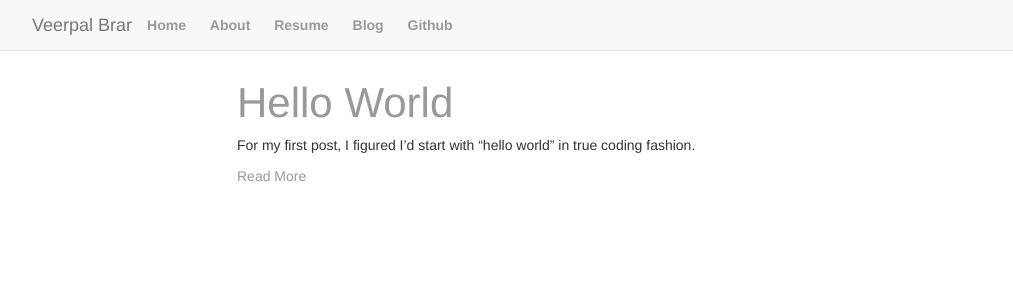
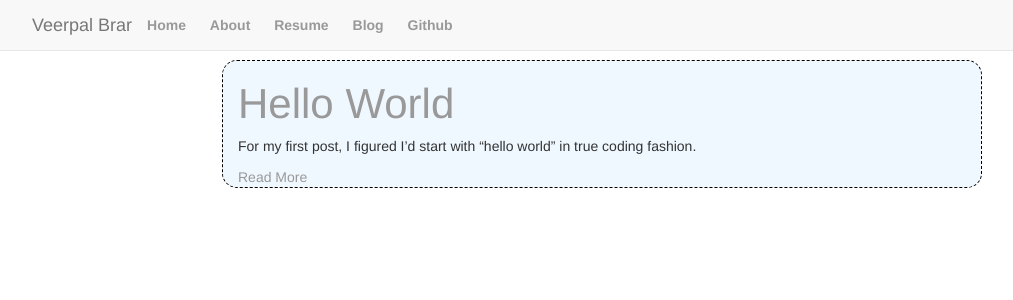
Before and after one commit to VeerpalBrar/VeerpalBrar.github.io, a Jekyll site: the page built from index.html, in a window 1280 px wide. Shown: the top 300 px of the page, without its empty margins (38-1051 px from the left). Built offline with Jekyll 4.4.1, drawn with Linux system fonts in a browser that asks for light colours.

Commit message:
Update main.css

```diff
--- a/css/main.css
+++ b/css/main.css
@@ -28,6 +28,7 @@
     font-family:'Helvetica', 'Arial', 'Sans-Serif';
     line-height: 1.4em;
     color: #333;
+    font-size:1em;
 }
 footer {
     border-top: 1px solid #d5d5d5;
@@ -43,13 +44,16 @@
     list-style: none;
 }
 
+
+h1 {
+   color:#0d81af;
+}
+
 .blurb {
-    position:fixed;
-    width:300px;
-    padding: 1em;
-    background:#E7E6E6;
+    padding: 0.5em;
   	border-radius: 15px 50px;
     border: 2px solid black;
+    background-color:#e5f0f1;
  }
  .content {
     margin-left:320px;
@@ -57,6 +61,9 @@
  }
  .container-fluid {
     max-width:760px;
+    background: aliceblue;
+    border-radius: 15px 15px;
+    border: 1px dashed black;
  }
 ol, ul {
      margin-top: 15px;
```
